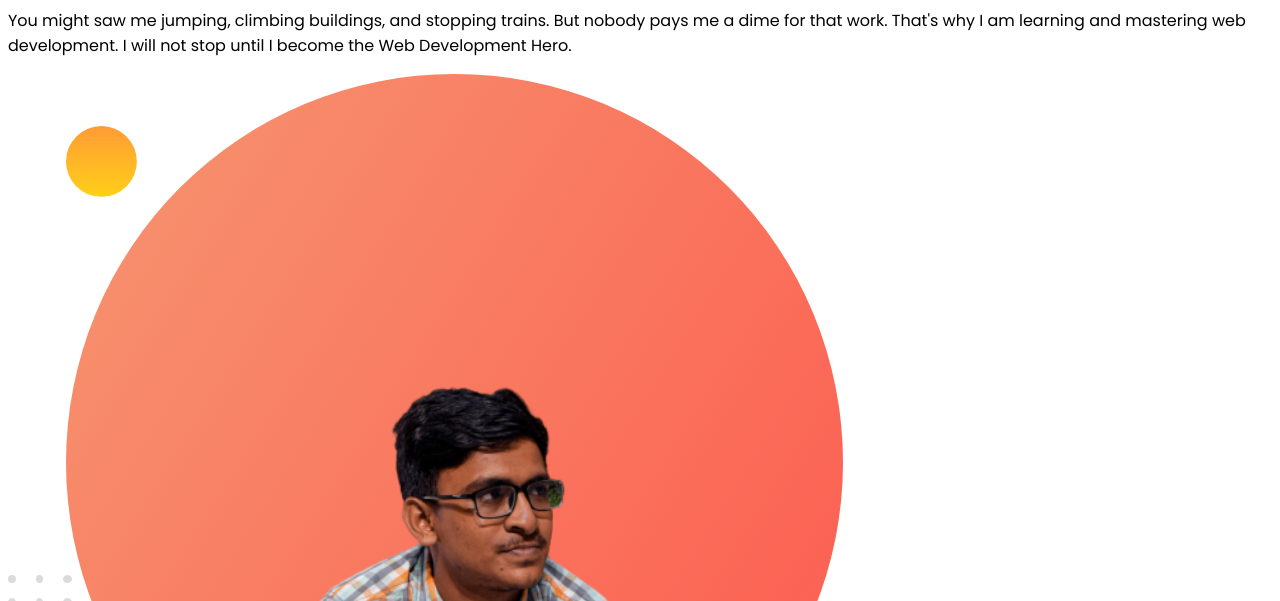
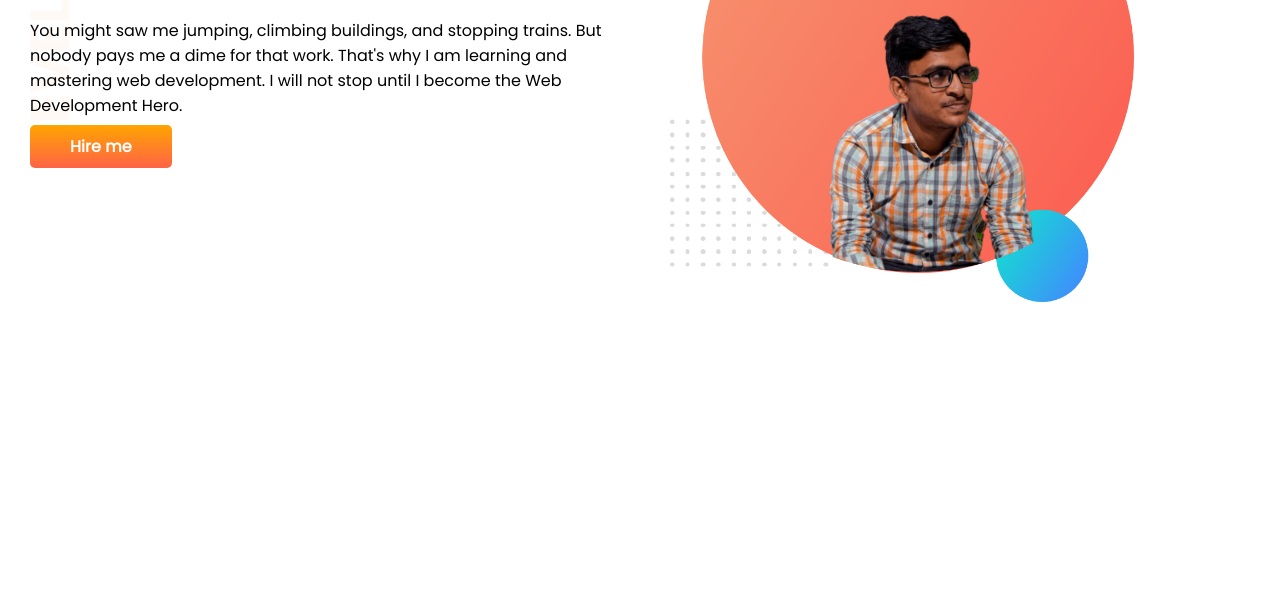
Before and after one commit to Samsuddin-Shohan/developer-portfolio, a plain HTML site: page index.html in a window 1280 px wide. Shown: the part 199-800 px from the top of the page. Drawn offline with Linux system fonts and the light colour scheme.

Commit message:
top banner added

```diff
--- a/index.html
+++ b/index.html
@@ -4,19 +4,28 @@
     <meta charset="UTF-8">
     <meta http-equiv="X-UA-Compatible" content="IE=edge">
     <meta name="viewport" content="width=device-width, initial-scale=1.0">
-    <title>css demo</title>
+    <title>developer portifolio</title>
     <link rel="stylesheet" href="style.css">
     <link rel="preconnect" href="https://fonts.googleapis.com">
     <link rel="preconnect" href="https://fonts.gstatic.com" crossorigin>
     <link href="https://fonts.googleapis.com/css2?family=Poppins &display=swap" rel="stylesheet">
 </head>
 <body>
+
+   <section class="top-banner">
+    <div class="half-width">
         <h1>Welcome to</h1>
         <h1><span class="name-oreange">Alan walker</span> world</h2>
         <h4>Build Climber and Train Stopper </h4>
         <p>You might saw me jumping, climbing buildings, and stopping trains. But nobody pays me a dime for that work. That's why I am learning and mastering web development. I will not stop until I become the Web Development Hero.
         </p>
+        <a  href="https://www.facebook.com/profile.php?id=100010695274028" class="link-button">Hire me</a>
+    </div>
+    <div class="half-width">
         <img src="showOff/me_edit.png" alt="">
+    </div>
+   </section>
+
 
 </body>
 </html>
--- a/style.css
+++ b/style.css
@@ -1,6 +1,29 @@
 body {
   font-family: "Poppins", sans-serif;
+  margin: 0;
 }
 .name-oreange {
   color: orange;
 }
+section {
+  display: flex;
+}
+.half-width {
+  width: 50%;
+  padding: 40px 30px;
+}
+.half-width img {
+  width: 80%;
+}
+.link-button {
+  text-decoration: none;
+  padding: 10px 40px;
+  background-image: linear-gradient(orange, tomato);
+  border-radius: 5px;
+  color: white;
+  font-weight: 700;
+}
+.top-banner {
+  background-image: url(images/top-banner.png);
+  background-repeat: no-repeat;
+}
```
Lines whose indentation alone changed are shown as unchanged.
